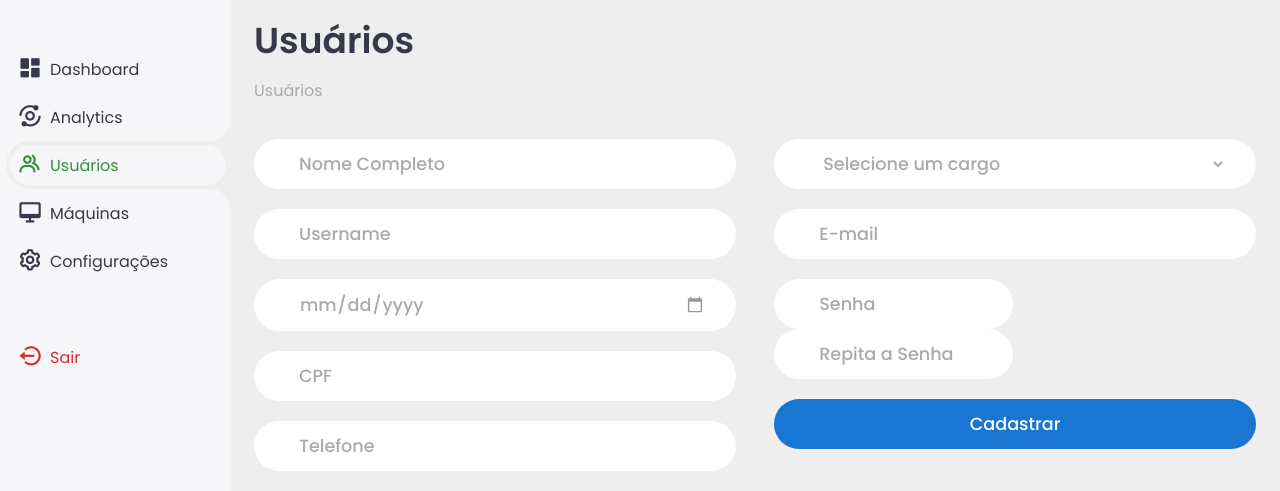
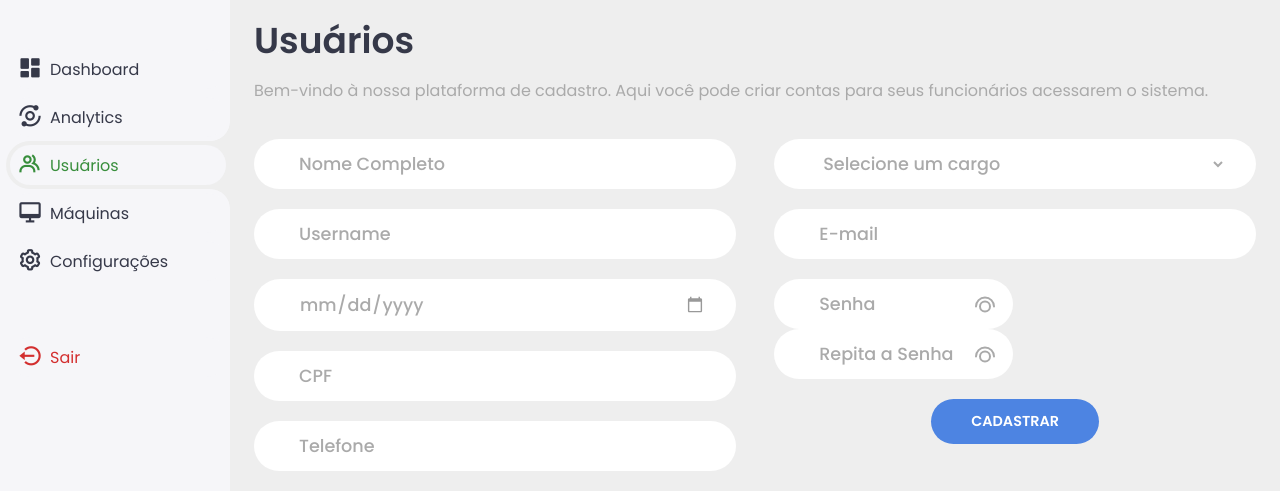
Before and after one commit to Grupo-1-2ADSB/site-institucional, a website: page site/public/dashboard/usuarios.html in a window 1280 px wide. Shown: the part 79-570 px from the top of the page. Drawn offline with nearby package versions, Linux system fonts and the light colour scheme.

Commit message:
Feat (usuarios.html/.css/.js): Criação função exibir senha, aprimoramento estilo forms

```diff
--- a/site/public/css/usuarios.css
+++ b/site/public/css/usuarios.css
@@ -373,23 +373,23 @@ body {
     pointer-events: none;
 }
 
-.content main .container {
+main .container {
     margin-top: 36px;
 }
 
-.content main .container form{
+main .container form{
     display: grid;
     grid-template-columns: repeat(2, 1fr);
     gap: 3vw;
 }
 
-.content main .container form .forms-container-esquerda, form .forms-container-direita {
+main .container form .forms-container-esquerda, form .forms-container-direita {
     display: flex;
     flex-direction: column;
     gap: 20px;
 }
 
-input, select {
+main .container form input, main .container form select {
     padding-left: 45px;
     padding-top: 12px;
     padding-bottom: 12px;
@@ -401,39 +401,65 @@ input, select {
     border-radius: 55px;
 }
 
-::-webkit-input-placeholder, select, input[type = date] {
+.content main .container form ::-webkit-input-placeholder, main .container form select, main .container form input[type = date] {
     color: #AAAAAA;
     padding-right: 30px;
 }
 
-::-webkit-calendar-picker-indicator {
+.content main .container form ::-webkit-calendar-picker-indicator {
     filter: invert(0.6);
 }
 
-select {
+main .container form select {
     border-right: 30px solid transparent;
 }
-select option, select:focus, select:active {
+
+main .container form select option, main .container form select:focus, main .container form select:active {
     color: var(--primary);
 }
 
-.container-inputs-passwd {
+main .container form .forms-container-direita .container-inputs-passwd {
     :nth-child(1), :nth-child(2){
+        width: 100%;
+
+    }
+
+    .div-senha-esquerda, .div-senha-direita {
         width: 49.6%;
+
     }
+
 }
 
-.forms-btn {
-    width: 100%;
+main .container form .forms-container-direita .forms-btn {
+    width: 35%;
+    padding: 12px 0 12px;
+    align-self: center;
+    outline: none;
+    border: none;
+    font: 600 0.9rem 'Poppins', sans-serif;
+    border-radius: 55px;
+    color: #FFF;
+    background-color: #4d84e2;
+    cursor: pointer;
+    transition: 0.5s;
 }
 
-.forms-btn {
-    padding: 12px 0 12px;
+main .container form .forms-container-direita .forms-btn:hover {
     background: var(--primary);
-    outline: none;
-    border: none;
-    font: 500 1.1rem 'Poppins', sans-serif;
-    border-radius: 55px;
-    color: #FFF;
-    align-self: end;
+
 }
+
+.container-passwd-esquerda {
+    position: relative;
+}
+
+.olho1, .olho2 {
+    cursor: pointer;
+    background-image: url(../assets/dashboard/usuarios/olhoAberto.svg);
+    padding-right: 1.5em;
+    background-position: 93% center;
+    background-size: 1.5em;
+    background-repeat: no-repeat;
+    margin-left: -2.5em;
+}
--- a/site/public/dashboard/usuarios.html
+++ b/site/public/dashboard/usuarios.html
@@ -67,7 +67,7 @@
                 <div class="left">
                     <h1>Usuários</h1> <!-- Título principal -->
                     <ul class="breadcrumb">
-                         <li><a href="#">Usuários</a></li>  <!-- Migalha de pão (breadcrumb) -->
+                         <li><a href="#">Bem-vindo à nossa plataforma de cadastro. Aqui você pode criar contas para seus funcionários acessarem o sistema.</a></li>  <!-- Migalha de pão (breadcrumb) -->
                     </ul>
                 </div>
             </div>
@@ -89,12 +89,19 @@
                             </select>
                             <input type="email" name="email" id="" placeholder="E-mail">
                             <div class="container-inputs-passwd">
-                                <input type="password" name="senha" id="" placeholder="Senha">
-                                <input type="password" placeholder="Repita a Senha">
+                                <div class="div-senha-esquerda">
+                                    <input type="password" name="senha" id="input_senha" placeholder="Senha">
+                                    <span class="olho1"  onclick="exibirSenha(input_senha)" ></span>
+                                </div>
+
+                                <div class="div-senha-direita">
+                                    <input type="password" id="input_repetir_senha" placeholder="Repita a Senha">
+                                    <span class="olho2" onclick="exibirSenha(input_repetir_senha)" ></span>
+                                </div>
+
                             </div>
-                            <button class="forms-btn">Cadastrar</button>
+                            <button class="forms-btn">CADASTRAR</button>
                         </div>
-
                     </form>
                 </div>
             </div>
@@ -104,6 +111,7 @@
     <!-- Fim do conteúdo principal -->
 
     <script src="../js/dashboard/dashboard.js"></script> <!-- Importando arquivo JavaScript -->
+    <script src="../js/dashboard/usuarios.js"></script>
 </body>
 
 </html>
--- /dev/null
+++ b/site/public/js/dashboard/usuarios.js
@@ -0,0 +1,8 @@
+const inputSenha = document.querySelector('.olho1');
+const inputRepetirSenha = document.querySelector('.olho2');
+const forms_btn = document.querySelector('.teste');
+
+
+function exibirSenha(input) {
+    input.type = (input.type === "password") ? "text" : "password";
+}
```
Also changed, not shown: site/public/assets/dashboard/usuarios/olhoAberto.svg (added), site/public/assets/dashboard/usuarios/olhoFechado.svg (added).
